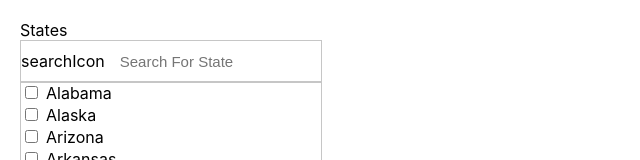
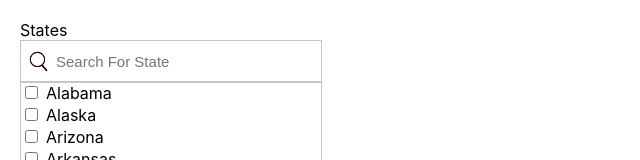
Before and after one commit to TimNguyen21/checkbox-select, a React (Create React App) app: page / in a window 1280 px wide. Shown: the top 160 px of the page, without its empty margins (0-640 px from the left). Built offline with nearby package versions, Linux system fonts and the light colour scheme.

Commit message:
[main] Added search icon in checkboxSelect searchbox

```diff
--- a/src/components/checkbox-select/CheckboxSelect.js
+++ b/src/components/checkbox-select/CheckboxSelect.js
@@ -1,6 +1,8 @@
 import { useState, useEffect } from "react";
 import CheckboxSelectOption from "./components/checkbox-select-option/CheckboxSelectOption";
 import './CheckboxSelect.scss'
+
+import searchIcon from '../../images/search-icon.png'
 
 function CheckboxSelect(props) {
     const { label, placeholder, optionsData, resetToDefault } = props;
@@ -59,7 +61,7 @@ function CheckboxSelect(props) {
         <section className={'checkbox-select'}>
             <label className={'checkbox-select__label'}>{label}</label>
             <section className={'checkbox-select__input-container'}>
-                <span className={'checkbox-select__input-search-icon'}>searchIcon</span>
+                <img className={'checkbox-select__input-search-icon'} src={searchIcon} alt={'search icon'}/>
                 <input className={'checkbox-select__input'}
                        type={'text'}
                        placeholder={placeholder}
--- a/src/components/checkbox-select/CheckboxSelect.scss
+++ b/src/components/checkbox-select/CheckboxSelect.scss
@@ -4,7 +4,7 @@
     &__input {
       width: 90%;
       height: 30px;
-      padding: 5px 10px 5px 15px;
+      padding: 5px 10px 5px 10px;
       border: none;
       font-size: 15px;
 
@@ -21,10 +21,10 @@
       }
 
       &-search-icon {
-        // position: relative;
-        // font-family: care2-icons;
-        // left: 10px;
-        // color: #C6C6C6;
+        height: 25px;
+        width: 25px;
+        position: relative;
+        left: 5px;
       }
     }
 
```
Also changed, not shown: src/images/search-icon.png (added).
